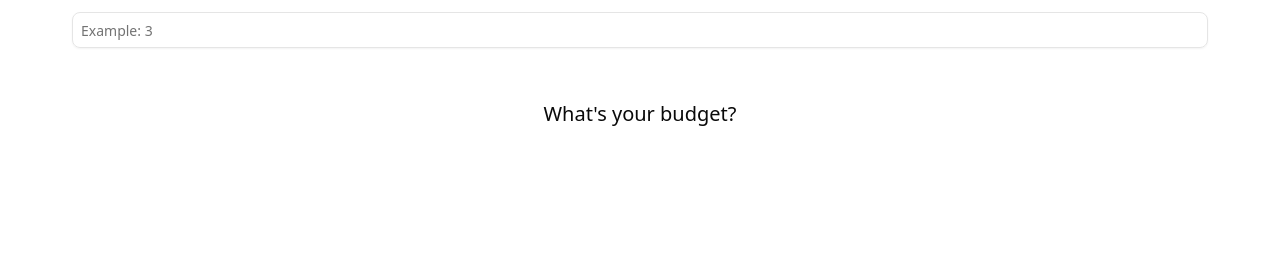
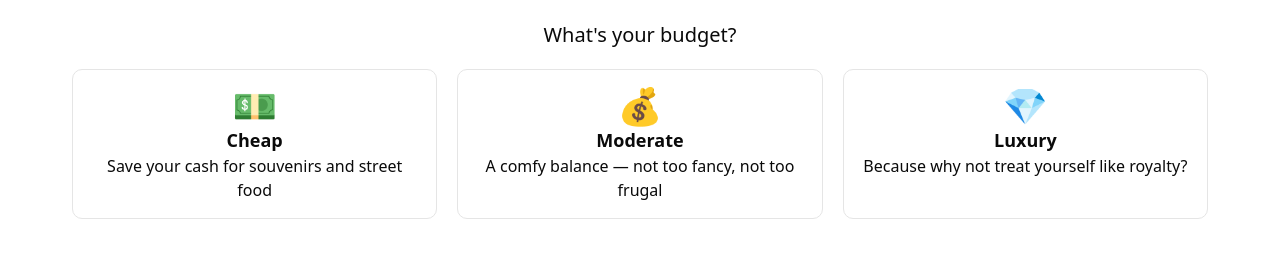
Before and after one commit to NasifR/navio-ai, a React (Vite) app: page /create-trip in a window 1280 px wide. Shown: the part 462-720 px from the top of the page. Built offline with nearby package versions, Linux system fonts and the light colour scheme; no server answers.

Commit message:
budget options

```diff
--- a/src/create-trip/index.jsx
+++ b/src/create-trip/index.jsx
@@ -2,6 +2,7 @@ import React from "react";
 import GooglePlacesAutocomplete from "react-google-places-autocomplete";
 import { useState } from "react";
 import { Input } from "@/components/ui/input";
+import { SelectBudgetOptions } from "@/constants/options";
 
 
 
@@ -39,8 +40,21 @@ function CreateTrip() {
 
         <div>
           <h2 className="text-xl my-3 font-medium">What's your budget?</h2>
-        </div>
+          <div className="grid grid-cols-3 gap-5 mt-5">
+
+            {SelectBudgetOptions.map((item, index) =>(
+              <div key={index} className="p-4 border rounded-lg hover:shadow-lg">
+                <h2 className="text-4xl">{item.icon}</h2>
+                <h2 className="font-bold text-lg">{item.title}</h2>
+                <h2>{item.desc}</h2>
+
+              </div>
+
+
+        ))}
       </div>
+      </div>
+    </div>
     </div>
   );
 }
```
